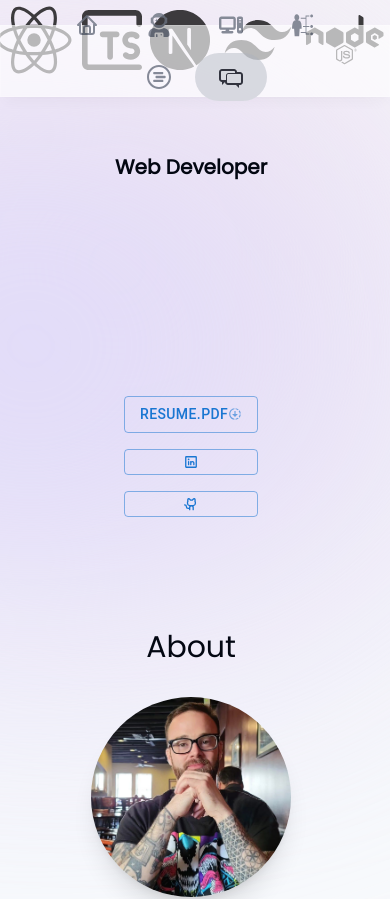
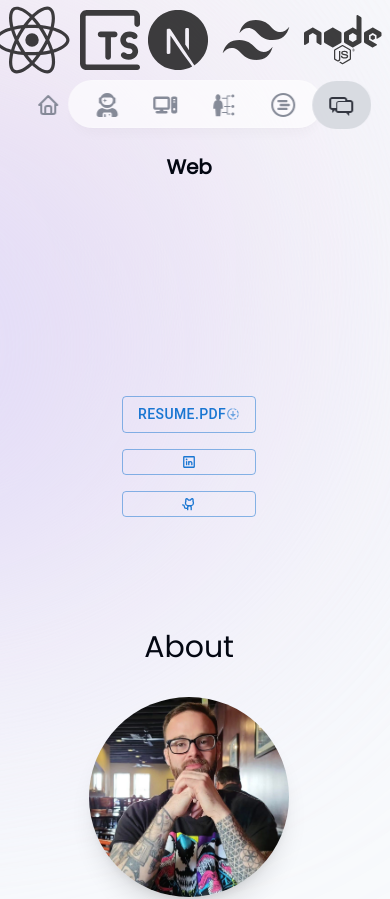
Before and after one commit to baker-matt19/portfolio2.0, a Next.js app: page / in a window 390 px wide. Shown: the top 899 px of the page. Built offline with nearby package versions, Linux system fonts and the light colour scheme; no server answers.

Commit message:
fixed nav issue
Fixed the issue with the navbar wrapping on smaller screen

```diff
--- a/app/globals.css
+++ b/app/globals.css
@@ -3,9 +3,38 @@
 @tailwind utilities;
 
 html {
-    scroll-behavior: smooth;
+  scroll-behavior: smooth;
 }
 
 .borderBlack {
-    @apply border border-black/10;
+  @apply border border-black/10;
 }
+
+/* #header #nav {
+    margin-top: 5rem;
+} */
+
+@media screen and (min-width: 1366px) {
+  #header {
+    top: 50px;
+    width: 50%;
+  }
+
+  /* #nav {
+    top: 57px;
+  } */
+}
+
+@media screen and (max-width: 1365px) {
+  #header {
+    top: 50px;
+  }
+
+  /* #nav {
+    top: 57px;
+  } */
+}
+
+/* #header {
+    display: none;
+} */
--- a/app/layout.tsx
+++ b/app/layout.tsx
@@ -19,13 +19,13 @@ export default function RootLayout({
   children: React.ReactNode
 }) {
   return (
-    <html lang="en" className='!scroll-smooth'>
-      <body className={`inter ${poppins.className} max-w-[98vw] bg-slate-50 text-gray-950 relative pt-28 sm:pt-36 flex flex-col items-center `}>
+    <html lang="en" className='!scroll-smooth w-[97vw] flex flex-col items-center'>
+      <body className={`inter ${poppins.className} w-[98%] bg-slate-50 text-gray-950 relative pt-28 `}>
 
-        <div className='absolute'>
+        <div  className='absolute'>
           <div className='bg-[#fbe2e3] absolute top-[-6rem] right-[-11rem] h-[31.25rem] w-[31.25rem] rounded-full blur-[10rem] sm:w-[68.75rem] -z-10'></div>
 
-        <div className='bg-[#dbd7fb] absolute top-[-1rem] left-[-35rem] h-[31.25rem] w-[50rem] rounded-full blur-[10rem] sm:w-[68.75rem] md:left-[-33rem] lg:left-[-28rem] xl:left-[-15rem] 2xl-left-[-5rem] -z-10'></div>
+        <div  className='bg-[#dbd7fb] absolute top-[-1rem] left-[-35rem] h-[31.25rem] w-[50rem] rounded-full blur-[10rem] sm:w-[68.75rem] md:left-[-33rem] lg:left-[-28rem] xl:left-[-15rem] 2xl-left-[-5rem] -z-10'></div>
         </div>
 
 
--- a/components/header.tsx
+++ b/components/header.tsx
@@ -11,16 +11,17 @@ export default function Header() {
   const { active, setActive, setTimeOfLastClick  } = useActiveSectionContext();
 
   return (
-    <header className="z-[999] relative opacity-80">
+    <header  className="z-[999] relative opacity-80 ">
       <motion.div
-        className="fixed top-0 left-1/2 -translate-x-1/2 h-[4.5rem] w-full rounded-none border border-white border-opacity-40 bg-white bg-opacity-80 shadow-lg shadow-black/[0.03] backdrop-blur-[0.5rem] sm:top-6 sm:h-[3.25rem] sm:w-[36rem] sm:rounded-full "
+        id="header"
+        className="fixed flex justify-center items-center top-0 left-1/2 -translate-x-1/2 h-[3rem] w-[65%] rounded-full border border-white border-opacity-40 bg-white bg-opacity-80 shadow-lg shadow-black/[0.03] backdrop-blur-[0.5rem] "
         initial={{ y: -100, x: "-50%", opacity: 0 }}
-        animate={{ y: 25, x: "-50%", opacity: 1 }}
+        animate={{ y: 30, x: "-50%", opacity: 1 }}
         transition={{ ease: "easeOut", duration: 0.5, delay: 0.25 }}
-      ></motion.div>
+      >
 
-      <nav className="flex items-center fixed top-[0.15rem] left-1/2 h-12 -translate-x-1/2 py-2 sm:top-[1.7rem] sm:h-[initial] sm:py-0">
-        <ul className="flex w-[22rem] flex-wrap items-center justify-center gap-y-1 text-[0.9rem] font-medium text-gray-500 sm:w-[initial] sm:flex-nowrap sm:gap-5">
+        <nav id="nav" className="flex items-center fixed h-[100%] top-0">
+        <ul id="linklist" className="flex flex-nowrap w-[22rem] items-center -mt-[3rem] justify-center gap-y-1 text-[0.9rem] font-medium text-gray-500  sm:gap-5">
           {links.map((link) => (
             <motion.li
               className="relative rounded-3xl h-[100%] w-[4.5rem] flex items-center justify-center hover:bg-gray-200"
@@ -66,6 +67,9 @@ export default function Header() {
           ))}
         </ul>
       </nav>
+      </motion.div>
+
+
     </header>
   );
 }
--- a/components/intro.tsx
+++ b/components/intro.tsx
@@ -29,8 +29,8 @@ export default function Intro({ isVisible }: { isVisible: boolean }) {
 
   return (
     <div id='home' className="flex justify-center items-center mb-30 scroll-mt-36">
-      <div id="techDiv relative" className="flex justify-end opacity-75 w-[100vw] top-0 absolute">
-        <div className="flex justify-center items-center gap-2">
+      <div id="techDiv" className="flex justify-end opacity-75 w-[100vw] top-0 absolute">
+        <div className="flex justify-center items-center gap-2 ">
           <svg
           xmlns="http://www.w3.org/2000/svg"
           fill="#000000"
```
